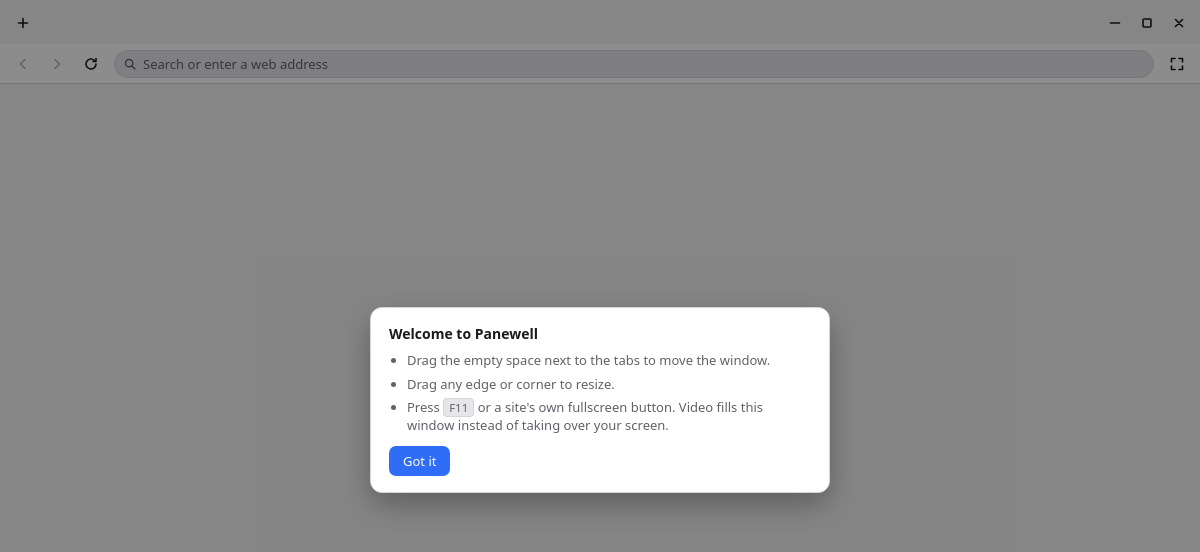
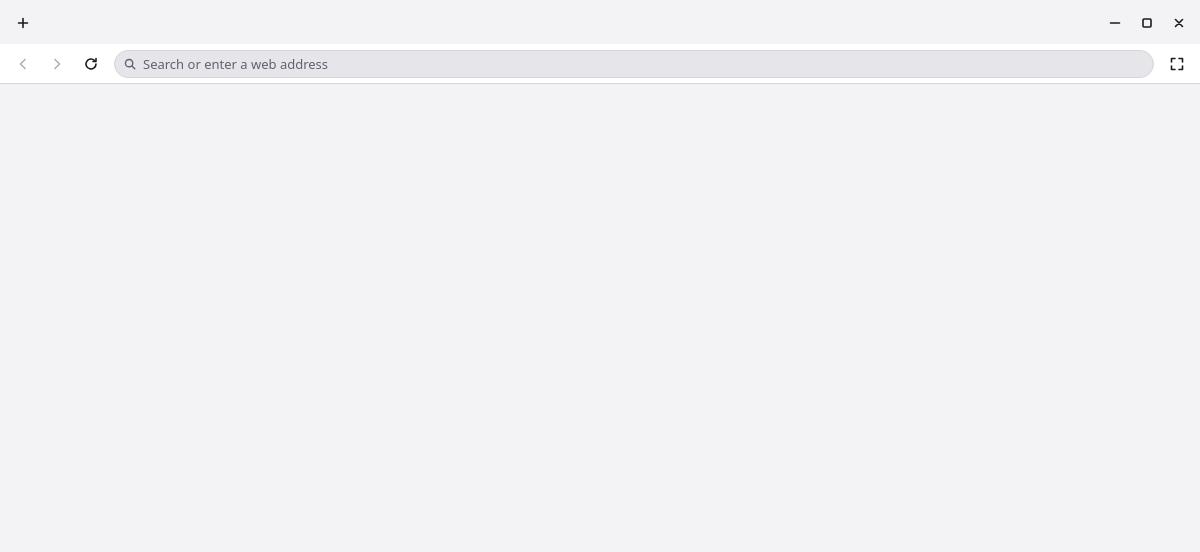
Before and after one commit to Oscar-Developments-LLC/Panewell, an Electron app: page src/ui/index.html in a window 1200 px wide. Drawn offline with Linux system fonts and the light colour scheme; no server answers.

```diff
--- a/src/ui/index.html
+++ b/src/ui/index.html
@@ -64,20 +64,6 @@
     </button>
   </div>
 
-  <!-- First-run hint. Dismissed permanently once closed. -->
-  <div class="hint" id="hint" hidden>
-    <div class="hint-inner">
-      <strong>Welcome to Panewell</strong>
-      <ul>
-        <li>Drag the empty space next to the tabs to move the window.</li>
-        <li>Drag any edge or corner to resize.</li>
-        <li>Press <kbd>F11</kbd> or a site's own fullscreen button. Video fills
-            this window instead of taking over your screen.</li>
-      </ul>
-      <button id="hintClose">Got it</button>
-    </div>
-  </div>
-
   <script src="renderer.js"></script>
 </body>
 </html>
--- a/src/ui/renderer.js
+++ b/src/ui/renderer.js
@@ -172,14 +172,3 @@
     e.preventDefault();
   }
 });
-
-// ----------------------------------------------------------- first run
-
-const HINT_KEY = 'panewell.hintSeen';
-if (!localStorage.getItem(HINT_KEY)) {
-  $('hint').hidden = false;
-  $('hintClose').addEventListener('click', () => {
-    $('hint').hidden = true;
-    localStorage.setItem(HINT_KEY, '1');
-  });
-}
--- a/src/ui/style.css
+++ b/src/ui/style.css
@@ -236,49 +236,3 @@
 .newtab { align-self: center; margin-bottom: 4px; }
 
 .window-controls { display: flex; gap: 2px; align-self: center; margin-bottom: 4px; }
-
-/* ----------------------------------------------------------------- hint */
-
-.hint {
-  position: fixed;
-  inset: 0;
-  display: grid;
-  place-items: center;
-  background: rgba(0, 0, 0, 0.45);
-  z-index: 10;
-}
-
-.hint[hidden] { display: none; }
-
-.hint-inner {
-  max-width: 460px;
-  margin: 0 16px;
-  padding: 16px 18px;
-  border: 1px solid var(--border);
-  border-radius: 12px;
-  background: var(--bg-elevated);
-  box-shadow: 0 12px 32px rgba(0, 0, 0, 0.3);
-}
-
-.hint-inner strong { display: block; margin-bottom: 8px; font-size: 14px; }
-.hint-inner ul { margin: 0 0 12px; padding-left: 18px; color: var(--fg-muted); }
-.hint-inner li { margin-bottom: 5px; }
-
-.hint-inner kbd {
-  padding: 1px 5px;
-  border: 1px solid var(--border);
-  border-radius: 4px;
-  background: var(--bg-sunken);
-  font: inherit;
-  font-size: 11.5px;
-}
-
-#hintClose {
-  padding: 6px 14px;
-  border: 0;
-  border-radius: 7px;
-  background: var(--accent);
-  color: #fff;
-  font: inherit;
-  cursor: default;
-}
```
